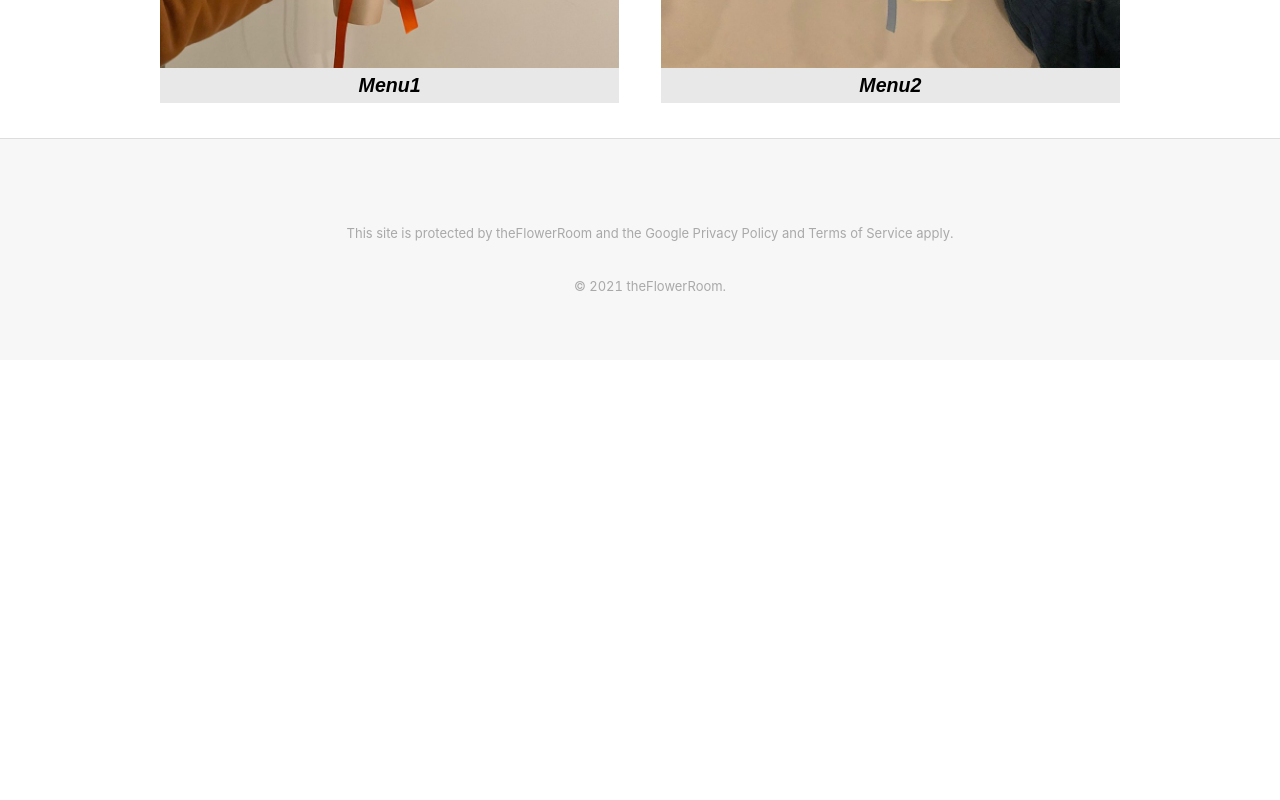
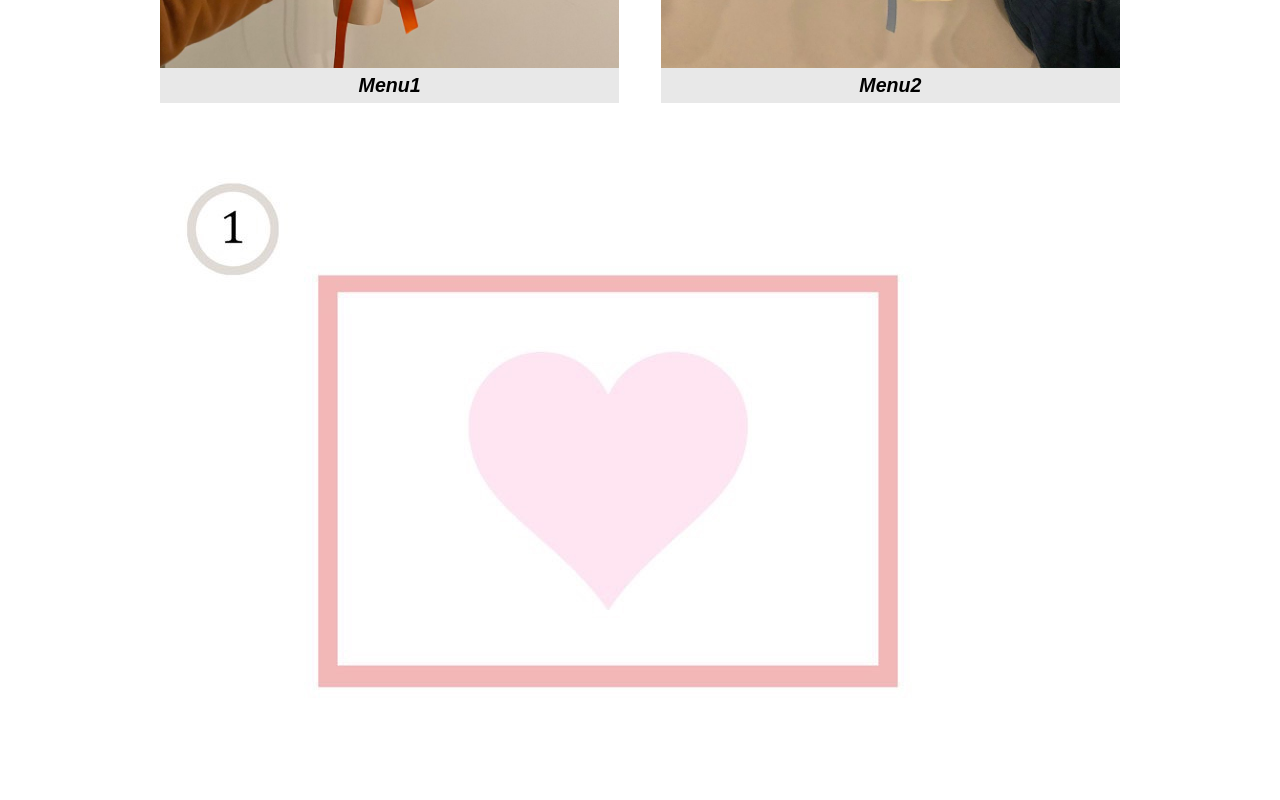
Before and after one commit to JceLee/theFlowerRoom, a React (Create React App) app: page / in a window 1280 px wide. Shown: the part 1000-1800 px from the top of the page. Before the commit the page ends 1360 px from the top, so only its background shows below. Built offline with nearby package versions, Linux system fonts and the light colour scheme.

Commit message:
add image

```diff
--- a/src/view/MainView.jsx
+++ b/src/view/MainView.jsx
@@ -4,6 +4,7 @@ import MobileSize from "./mainView/MobileSize";
 import LaptopSize from "./mainView/LaptopSize";
 import menu1 from "../assets/products/1.jpeg";
 import menu2 from "../assets/products/2.jpeg";
+import letter from "../assets/letter.jpeg";
 
 const menu = [
   {
@@ -49,6 +50,9 @@ export default function MainView() {
           <ul>{menu.map((menu, index) => imageCard(menu, index))}</ul>
         </div>
       </section>
+      <section style={{ maxWidth: "1024px", margin: "0 auto" }}>
+        <Image src={letter} />
+      </section>
     </>
   );
 }
```
Also changed, not shown: src/assets/letter.jpeg (added).
